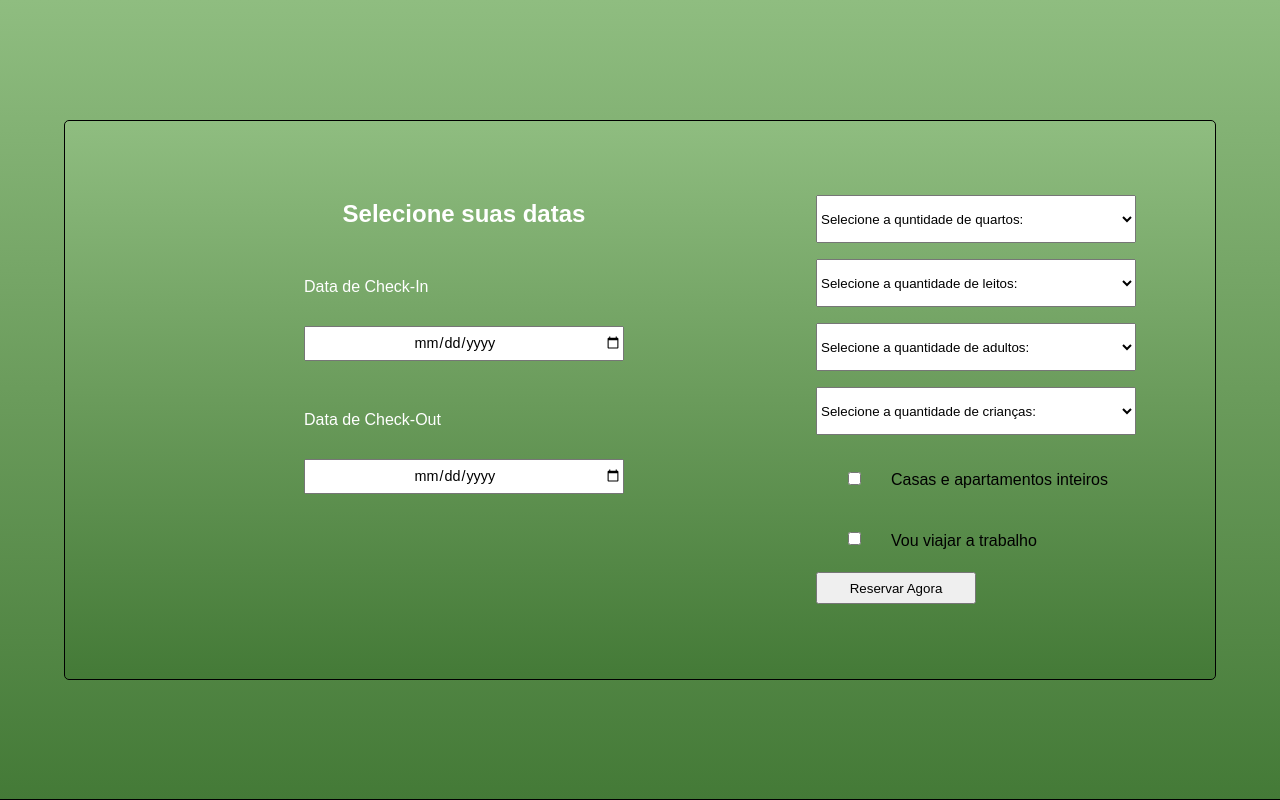
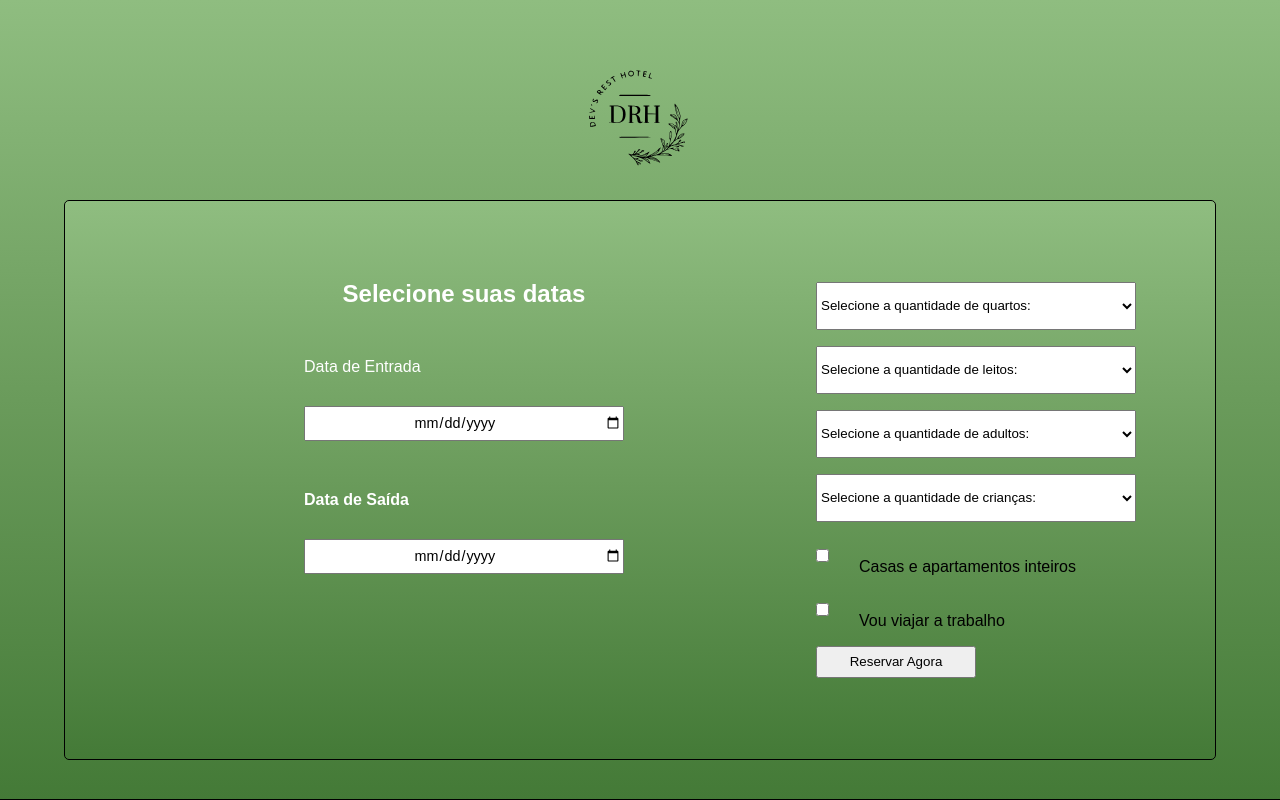
Before and after one commit to enricomartins018/mod5_devs_rest_hotel, a React (Vite) app: page /facasuareserva in a window 1280 px wide. Built offline with nearby package versions, Linux system fonts and the light colour scheme.

Commit message:
feat: Valores de options atualizadas e função de click fixada.

```diff
--- a/src/components/FormFacaSuaReserva/FormFacaSuaReserva.jsx
+++ b/src/components/FormFacaSuaReserva/FormFacaSuaReserva.jsx
@@ -1,8 +1,7 @@
-import React from "react";
-import { useState } from "react";
-import { api } from "../../services/api";
+import React, { useState } from "react";
 import S from './FormFacaSuaReserva.module.css'
-
+import logo from "../../assets/logo.svg";
+import {api} from '../../services/api'
 
 const FormFacaSuaReserva = () => {
     const [open, setOpen] = useState(false);
@@ -20,13 +19,13 @@ const FormFacaSuaReserva = () => {
             ...dadosFormReserva,
             [nomeDaChave]: e.target.value,
         });
-        console.log(dadosFormReserva)
     }
 
     function handleClick(e) {
         e.preventDefault();
+        console.log(dadosFormReserva)
         try {
-            api.post("/facasuareserva", dadosFormReserva).then((response) => {
+            api.post("/reservas", dadosFormReserva).then((response) => {
                 console.log(response);
                 if (response.data.id) {
                     localStorage.setItem("id_Hospede", response.hospede.id);
@@ -35,67 +34,68 @@ const FormFacaSuaReserva = () => {
                         window.location.href = "home";
                     }, "5000");
                 }
-            });
+        });
         } catch (e) {
             console.log(e);
         }
     }
     return (
         <section className={S.section}>
+            <img className={S.logo} src={logo} />
             <form className={S.form}>
                 <div className={S.selectDate}>
-                    <h2 className={S.titleForm}>Selecione suas datas</h2>
+                    <h2 className={S.titleForm}><b>Selecione suas datas</b></h2>
                     <div className={S.dataEntrada}>
-                        <label>Data de Check-In</label>
+                        <label>Data de Entrada</label>
                         <input className={S.inputPattern} type="date" name="date" id="entrada" value={dadosFormReserva.dataEntrada} onChange={(e) => handleChange(e, 'dataEntrada')} />
                     </div>
                     <div className={S.dataSaida}>
-                        <label>Data de Check-Out</label>
+                        <label><b>Data de Saída</b></label>
                         <input className={S.inputPattern} type="date" name="date" id="saida" value={dadosFormReserva.dataSaida} onChange={(e) => handleChange(e, 'dataSaida')} />
                     </div>
                 </div>
                 <div className={S.containerSelectPattern}>
                     <select className={S.selectPattern} value={dadosFormReserva.quarto} onChange={(e) => handleChange(e, 'quarto')}>
-                        <option>Selecione a quntidade de quartos:</option>
-                        <option>1 Quarto</option>
-                        <option>2 Quartos</option>
-                        <option>3 Quartos</option>
-                        <option>4 Quartos</option>
-                        <option>5 Quartos</option>
+                        <option>Selecione a quantidade de quartos:</option>
+                        <option value="1">1 Quarto</option>
+                        <option value="2">2 Quartos</option>
+                        <option value="3">3 Quartos</option>
+                        <option value="4">4 Quartos</option>
+                        <option value="5">5 Quartos</option>
                     </select>
                     <select className={S.selectPattern} value={dadosFormReserva.quantLeitos} onChange={(e) => handleChange(e, 'quantLeitos')}>
                         <option>Selecione a quantidade de leitos:</option>
-                        <option>1 Leito</option>
-                        <option>2 Leitos</option>
-                        <option>3 Leitos</option>
-                        <option>4 Leitos</option>
-                        <option>5 Leitos</option>
+                        <option value="1">1 Leito</option>
+                        <option value="2">2 Leitos</option>
+                        <option value="3">3 Leitos</option>
+                        <option value="4">4 Leitos</option>
+                        <option value="5">5 Leitos</option>
                     </select>
-                    <select className={S.selectPattern} value={dadosFormReserva.quantLeitos} onChange={(e) => handleChange(e, 'quantAdultos')}>
+                    <select className={S.selectPattern} value={dadosFormReserva.quantAdultos} onChange={(e) => handleChange(e, 'quantAdultos')}>
                         <option>Selecione a quantidade de adultos:</option>
-                        <option>1 Adulto</option>
-                        <option>2 Adultos</option>
-                        <option>3 Adultos</option>
-                        <option>4 Adultos</option>
-                        <option>5 Adultos</option>
+                        <option value="1">1 Adulto</option>
+                        <option value="2">2 Adultos</option>
+                        <option value="3">3 Adultos</option>
+                        <option value="4">4 Adultos</option>
+                        <option value="5">5 Adultos</option>
                     </select>
-                    <select className={S.selectPattern} value={dadosFormReserva.quantLeitos} onChange={(e) => handleChange(e, 'quantCrian')}>
+                    <select className={S.selectPattern} value={dadosFormReserva.quantCrian} onChange={(e) => handleChange(e, 'quantCrian')}>
                         <option>Selecione a quantidade de crianças:</option>
-                        <option>1 Criança</option>
-                        <option>2 Crianças</option>
-                        <option>3 Crianças</option>
-                        <option>4 Crianças</option>
-                        <option>5 Crianças</option>
+                        <option value="1">1 Criança</option>
+                        <option value="2">2 Crianças</option>
+                        <option value="3">3 Crianças</option>
+                        <option value="4">4 Crianças</option>
+                        <option value="5">5 Crianças</option>
                     </select>
-                    <div className={S.containerCheckbox}>
-                        <input className={S.inputCheckbox} type="checkbox" name="" id="" />
-                        <label className={S.labelCheckbox}>Casas e apartamentos inteiros</label>
+                    <div className={S.containerCheckBox}>
+                        <input className={S.inputCheckBox} type="checkbox" name="" id="" />
+                        <label className={S.labelCheckBox}>Casas e apartamentos inteiros</label>
                     </div>
-                    <div className={S.containerCheckbox}>
-                        <input className={S.inputCheckbox} type="checkbox" name="" id="" />
-                        <label className={S.labelCheckbox}>Vou viajar a trabalho</label>
+                    <div className={S.containerCheckBox}>
+                        <input className={S.inputCheckBox} type="checkbox" name="" id="" />
+                        <label className={S.labelCheckBox}>Vou viajar a trabalho</label>
                     </div>
-                    <button className={S.btnEnviarReserva} type="submit" id="enviarReserva" >Reservar Agora</button>
+                    <button className={S.btnEnviarReserva} type="submit" id="enviarReserva" onClick={handleClick} >Reservar Agora</button>
                 </div>
             </form>
         </section>
```
